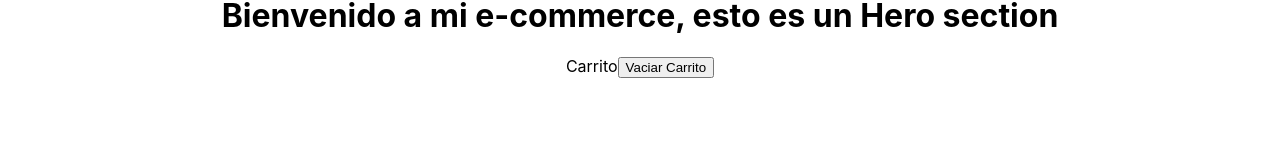
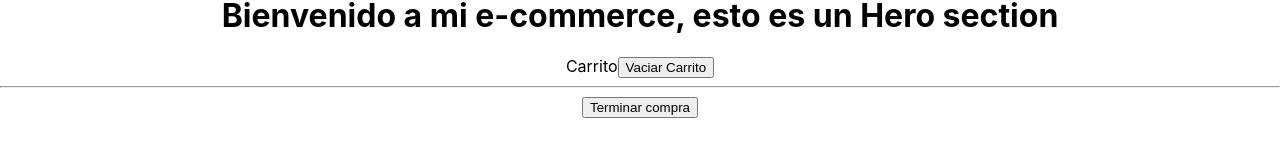
Before and after one commit to GastonRondan/Proyecto-Ecommerce-React, a React (Create React App) app: page /cart in a window 1280 px wide. Shown: the part 365-522 px from the top of the page. Built offline with nearby package versions, Linux system fonts and the light colour scheme.

Commit message:
Adding cart view

```diff
--- a/src/components/Cart/Cart.jsx
+++ b/src/components/Cart/Cart.jsx
@@ -3,13 +3,39 @@ import { useCartContext } from "../../context/CartContext"
 
 
 function Cart() {
-    const { cart, vaciarCart } = useCartContext()
+    const { cart, vaciarCart, precioTotal, removeItem  } = useCartContext()
     console.log(cart)
+
+    const generarOrden= async ()=>{
+
+        let orden = {}
+
+        orden.buyer = { name:'luis', phone:'123521', email: 'luis@gmail.com' }
+        orden.total = precioTotal();
+
+        orden.items = cart.map(cartItem => {
+            const id = cartItem.id;
+            const nombre = cartItem.title;
+            const precio = cartItem.price * cartItem.cantidad;
+
+
+
+            return {id, nombre, precio}
+        })
+        console.log(orden)
+    }
     return(
         <div>
             Carrito
-            {  cart.map(item => <li>{item.title} precio: {item.price} cantidad: {item.cantidad}</li>) }
-            <button onClick={vaciarCart}> Vaciar Carrito</button>
+            {  cart.map(item => <> <li key={item.id}>
+                                 Producto: {item.title} precio: {item.price} cantidad: {item.cantidad}
+                                 </li>
+                                 <button onClick={() => removeItem(item.id)}> eliminar producto</button>
+                                 </>
+                       )
+            }
+            <button onClick={vaciarCart}> Vaciar Carrito</button> <hr />
+            <button onClick={generarOrden}>Terminar compra</button>
         </div>
     )
 }
--- a/src/components/NavBar/NavBar.jsx
+++ b/src/components/NavBar/NavBar.jsx
@@ -1,9 +1,12 @@
 import React from 'react';
 import { NavLink } from 'react-router-dom';
+import { useCartContext } from '../../context/CartContext';
 import ComponenteImagen from './IconoCart';
 import './NavBar.css'
 
 const NavBar = () => {
+
+   const { cantidadTotalItem } = useCartContext()
  return(
      <ul className='NavBar'>
             <NavLink to='/' className='NavLink'>Logo</NavLink>
@@ -20,6 +23,7 @@ const NavBar = () => {
             </li>
             <li>Sobre nosotros</li>
          <NavLink to='/cart' className='contenedorCarrito'>
+            { cantidadTotalItem () !== 0 && cantidadTotalItem() }
             <ComponenteImagen className='Carrito'/>
          </NavLink>
         </ul>
--- a/src/context/CartContext.jsx
+++ b/src/context/CartContext.jsx
@@ -11,6 +11,18 @@ function CartContextProvider ({children}) {
         setCart([...cart, item])
     }
 
+    const precioTotal =() =>{
+        return cart.reduce((acum, prod) => acum + (prod.cantidad * prod.price) , 0)
+    }
+
+    const cantidadTotalItem = () => {
+        return cart.reduce((acum, prod) => acum += prod.cantidad, 0)
+    }
+
+    const removeItem =(id) =>{
+       setCart( cart.filter(item => item.id !== id) )
+    }
+
     const vaciarCart =() =>{
         setCart( [])
     }
@@ -19,7 +31,10 @@ function CartContextProvider ({children}) {
         <CartContext.Provider value={{
             cart,
             agregarCart,
-            vaciarCart
+            vaciarCart,
+            precioTotal,
+            removeItem,
+            cantidadTotalItem
         }}>
             {children}
         </CartContext.Provider>
```
